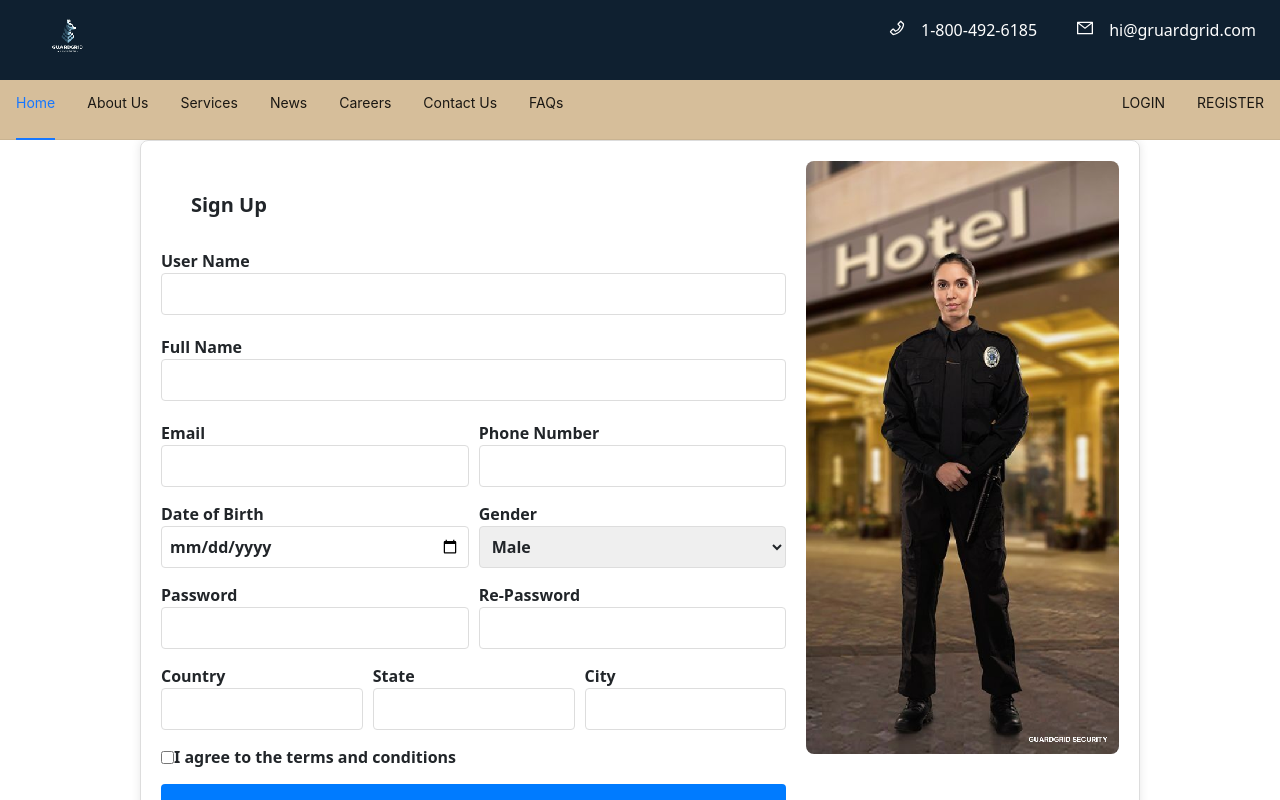
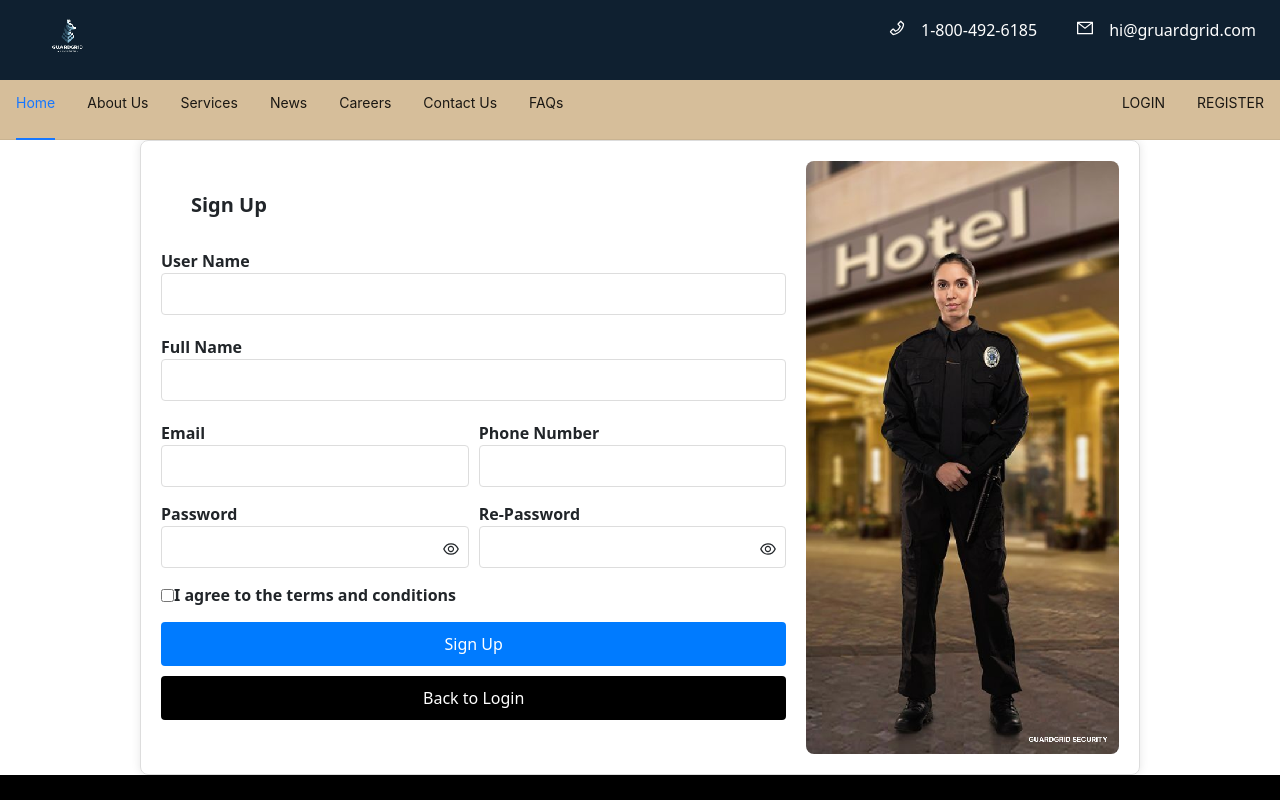
Before and after one commit to MockprojectGr3/MockProject_072024_Gr3_FE, a React (Vite) app: page /register in a window 1280 px wide. Shown: the top 800 px of the page. Built offline with nearby package versions, Linux system fonts and the light colour scheme.

Commit message:
fix login_register

```diff
--- a/src/component_page/page/login.jsx
+++ b/src/component_page/page/login.jsx
@@ -1,13 +1,15 @@
 import React, { useState } from "react";
 import { Link } from "react-router-dom";
 import car from "../../assets/image/img.png";
-import { ArrowRightOutlined } from "@ant-design/icons";
+import { ArrowRightOutlined, EyeOutlined, EyeInvisibleOutlined } from "@ant-design/icons";
 
 function LoginPage() {
   const [form, setForm] = useState({
     email: "",
     password: "",
   });
+
+  const [showPassword, setShowPassword] = useState(false);
 
   const handleChange = (e) => {
     const { name, value, type, checked } = e.target;
@@ -17,11 +19,15 @@ function LoginPage() {
     });
   };
 
+  const togglePasswordVisibility = () => {
+    setShowPassword(!showPassword);
+  };
+
   return (
     <div className="max-w-3xl mx-auto p-5 border border-gray-300 rounded-lg shadow-md flex items-start text-left mt-5">
       <div className="flex-2 pr-5">
         <h1 className="text-xl font-semibold">Sign In</h1>
-        <form onSubmit="" className="flex flex-col mt-5">
+        <form className="flex flex-col mt-5">
           <div className="flex flex-wrap">
             <div className="flex-1 mr-2">
               <div className="mb-4">
@@ -31,8 +37,8 @@ function LoginPage() {
                     type="email"
                     name="email"
                     placeholder="Email *"
-                    value=""
-                    onChange=""
+                    value={form.email}
+                    onChange={handleChange}
                     required
                     className="w-96 p-2 border border-gray-300 rounded-md"
                   />
@@ -42,18 +48,24 @@ function LoginPage() {
           </div>
           <div className="flex flex-wrap">
             <div className="flex-1 mr-2">
-              <div className="mb-4">
+              <div className="mb-4 relative">
                 Password
                 <label className="block mb-1">
                   <input
-                    type="password"
+                    type={showPassword ? "text" : "password"} // Toggle between "text" and "password"
                     name="password"
                     placeholder="Password *"
-                    value=""
-                    onChange=""
+                    value={form.password}
+                    onChange={handleChange}
                     required
-                    className="w-96 p-2 border border-gray-300 rounded-md"
+                    className="w-96 p-2 border border-gray-300 rounded-md pr-10"
                   />
+                  <span
+                    onClick={togglePasswordVisibility}
+                    className="absolute inset-y-0 right-0 mt-4 flex items-center pr-3 cursor-pointer"
+                  >
+                    {showPassword ? <EyeInvisibleOutlined /> : <EyeOutlined />}
+                  </span>
                 </label>
               </div>
             </div>
--- a/src/component_page/page/register.jsx
+++ b/src/component_page/page/register.jsx
@@ -1,6 +1,8 @@
 import React, { useState } from "react";
 import { Link } from "react-router-dom";
+import { EyeOutlined, EyeInvisibleOutlined } from "@ant-design/icons";
 import car from "../../assets/image/img.png";
+
 function RegisterPage() {
   const [form, setForm] = useState({
     username: "",
@@ -9,13 +11,15 @@ function RegisterPage() {
     password: "",
     rePassword: "",
     phone: "",
-    dob: "",
+    date_of_birth: "",
     gender: "",
-    country: "",
-    state: "",
-    city: "",
+    addres: "1",
+    company_id: "2",
     terms: false,
   });
+
+  const [showPassword, setShowPassword] = useState(false);
+  const [showRePassword, setShowRePassword] = useState(false);
 
   const handleChange = (e) => {
     const { name, value, type, checked } = e.target;
@@ -148,59 +152,12 @@ function RegisterPage() {
             </div>
           </div>
           <div style={{ display: "flex", flexWrap: "wrap" }}>
-            <div style={{ flex: "1", marginRight: "10px" }}>
-              <div style={{ marginBottom: "15px" }}>
-                <label style={{ display: "block", marginBottom: "5px" }}>
-                  Date of Birth
-                  <input
-                    type="date"
-                    name="dob"
-                    value={form.dob}
-                    onChange={handleChange}
-                    required
-                    style={{
-                      width: "100%",
-                      padding: "8px",
-                      boxSizing: "border-box",
-                      borderRadius: "4px",
-                      border: "1px solid #ddd",
-                    }}
-                  />
-                </label>
-              </div>
-            </div>
-            <div style={{ flex: "1" }}>
-              <div style={{ marginBottom: "15px" }}>
-                <label style={{ display: "block", marginBottom: "5px" }}>
-                  Gender
-                  <select
-                    name="gender"
-                    value={form.gender}
-                    onChange={handleChange}
-                    required
-                    style={{
-                      width: "100%",
-                      padding: "8px",
-                      boxSizing: "border-box",
-                      borderRadius: "4px",
-                      border: "1px solid #ddd",
-                    }}
-                  >
-                    <option value="male">Male</option>
-                    <option value="female">Female</option>
-                    <option value="other">Other</option>
-                  </select>
-                </label>
-              </div>
-            </div>
-          </div>
-          <div style={{ display: "flex", flexWrap: "wrap" }}>
-            <div style={{ flex: "1", marginRight: "10px" }}>
+            <div style={{ flex: "1", marginRight: "10px", position: "relative" }}>
               <div style={{ marginBottom: "15px" }}>
                 <label style={{ display: "block", marginBottom: "5px" }}>
                   Password
                   <input
-                    type="password"
+                    type={showPassword ? "text" : "password"}
                     name="password"
                     value={form.password}
                     onChange={handleChange}
@@ -213,15 +170,26 @@ function RegisterPage() {
                       border: "1px solid #ddd",
                     }}
                   />
+                  <span
+                    onClick={() => setShowPassword(!showPassword)}
+                    style={{
+                      position: "absolute",
+                      right: "10px",
+                      top: "35px",
+                      cursor: "pointer",
+                    }}
+                  >
+                    {showPassword ? <EyeInvisibleOutlined /> : <EyeOutlined />}
+                  </span>
                 </label>
               </div>
             </div>
-            <div style={{ flex: "1" }}>
+            <div style={{ flex: "1", position: "relative" }}>
               <div style={{ marginBottom: "15px" }}>
                 <label style={{ display: "block", marginBottom: "5px" }}>
                   Re-Password
                   <input
-                    type="password"
+                    type={showRePassword ? "text" : "password"}
                     name="rePassword"
                     value={form.rePassword}
                     onChange={handleChange}
@@ -234,71 +202,17 @@ function RegisterPage() {
                       border: "1px solid #ddd",
                     }}
                   />
-                </label>
-              </div>
-            </div>
-          </div>
-          <div style={{ display: "flex", flexWrap: "wrap" }}>
-            <div style={{ flex: "1", marginRight: "10px" }}>
-              <div style={{ marginBottom: "15px" }}>
-                <label style={{ display: "block", marginBottom: "5px" }}>
-                  Country
-                  <input
-                    type="text"
-                    name="country"
-                    value={form.country}
-                    onChange={handleChange}
-                    required
+                  <span
+                    onClick={() => setShowRePassword(!showRePassword)}
                     style={{
-                      width: "100%",
-                      padding: "8px",
-                      boxSizing: "border-box",
-                      borderRadius: "4px",
-                      border: "1px solid #ddd",
+                      position: "absolute",
+                      right: "10px",
+                      top: "35px",
+                      cursor: "pointer",
                     }}
-                  />
-                </label>
-              </div>
-            </div>
-            <div style={{ flex: "1", marginRight: "10px" }}>
-              <div style={{ marginBottom: "15px" }}>
-                <label style={{ display: "block", marginBottom: "5px" }}>
-                  State
-                  <input
-                    type="text"
-                    name="state"
-                    value={form.state}
-                    onChange={handleChange}
-                    required
-                    style={{
-                      width: "100%",
-                      padding: "8px",
-                      boxSizing: "border-box",
-                      borderRadius: "4px",
-                      border: "1px solid #ddd",
-                    }}
-                  />
-                </label>
-              </div>
-            </div>
-            <div style={{ flex: "1" }}>
-              <div style={{ marginBottom: "15px" }}>
-                <label style={{ display: "block", marginBottom: "5px" }}>
-                  City
-                  <input
-                    type="text"
-                    name="city"
-                    value={form.city}
-                    onChange={handleChange}
-                    required
-                    style={{
-                      width: "100%",
-                      padding: "8px",
-                      boxSizing: "border-box",
-                      borderRadius: "4px",
-                      border: "1px solid #ddd",
-                    }}
-                  />
+                  >
+                    {showRePassword ? <EyeInvisibleOutlined /> : <EyeOutlined />}
+                  </span>
                 </label>
               </div>
             </div>
@@ -312,7 +226,7 @@ function RegisterPage() {
                 onChange={handleChange}
                 required
               />
-                I agree to the terms and conditions
+              I agree to the terms and conditions
             </label>
           </div>
           <button
@@ -341,7 +255,7 @@ function RegisterPage() {
               textDecoration: "none",
               cursor: "pointer",
               marginTop: "10px",
-              textAlign:"center",
+              textAlign: "center",
             }}
           >
             Back to Login
@@ -367,6 +281,6 @@ function RegisterPage() {
       </div>
     </div>
   );
-}``
+}
 
 export default RegisterPage;
```
Also changed, not shown: 1 other file (tests, documents, lock files or other folders).
